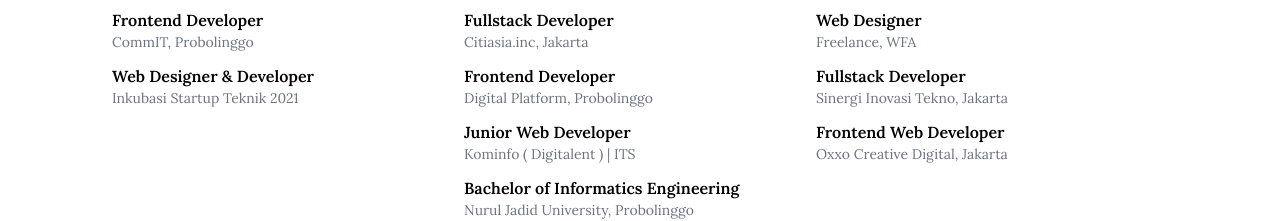
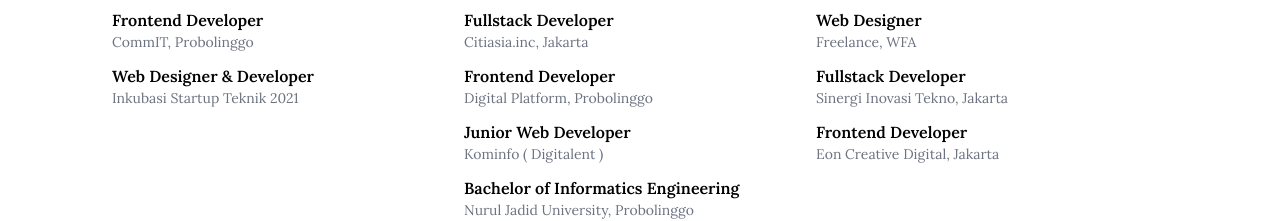
Before and after one commit to arewtech/maman, a Vue app: page / in a window 1280 px wide. Shown: the part 1760-1981 px from the top of the page. Built offline with nearby package versions, Linux system fonts and the light colour scheme.

Commit message:
change experience

```diff
--- a/src/components/Experience.vue
+++ b/src/components/Experience.vue
@@ -26,7 +26,7 @@
           <h3 class="font-semibold">Frontend Developer</h3>
           <p class="mb-3 text-sm text-gray-500">Digital Platform, Probolinggo</p>
           <h3 class="font-semibold">Junior Web Developer</h3>
-          <p class="mb-3 text-sm text-gray-500">Kominfo ( Digitalent ) | ITS</p>
+          <p class="mb-3 text-sm text-gray-500">Kominfo ( Digitalent )</p>
           <h3 class="font-semibold">Bachelor of Informatics Engineering</h3>
           <p class="text-sm text-gray-500">Nurul Jadid University, Probolinggo</p>
         </div>
@@ -36,8 +36,8 @@
           <p class="mb-3 text-sm text-gray-500">Freelance, WFA</p>
           <h3 class="font-semibold">Fullstack Developer</h3>
           <p class="mb-3 text-sm text-gray-500">Sinergi Inovasi Tekno, Jakarta</p>
-          <h3 class="font-semibold">Frontend Web Developer</h3>
-          <p class="text-sm text-gray-500">Oxxo Creative Digital, Jakarta</p>
+          <h3 class="font-semibold">Frontend Developer</h3>
+          <p class="text-sm text-gray-500">Eon Creative Digital, Jakarta</p>
         </div>
       </div>
     </div>
```
